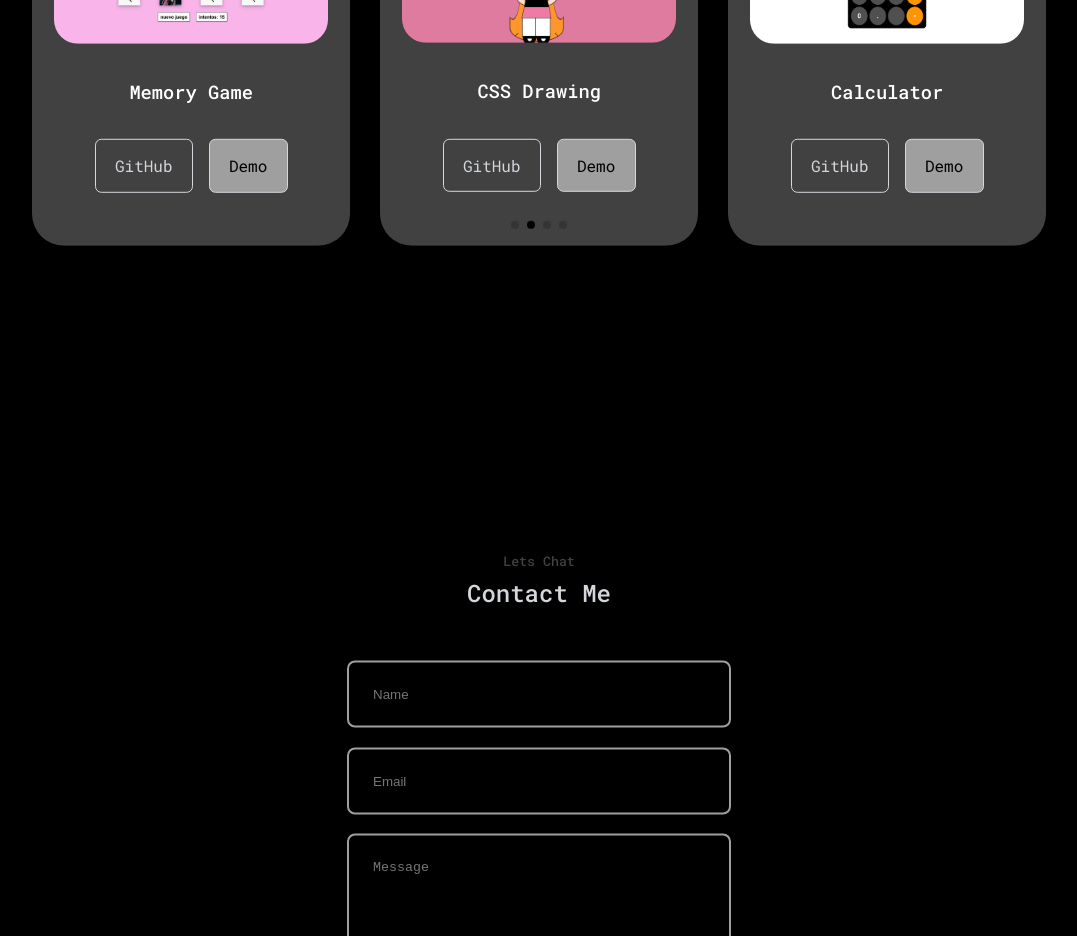
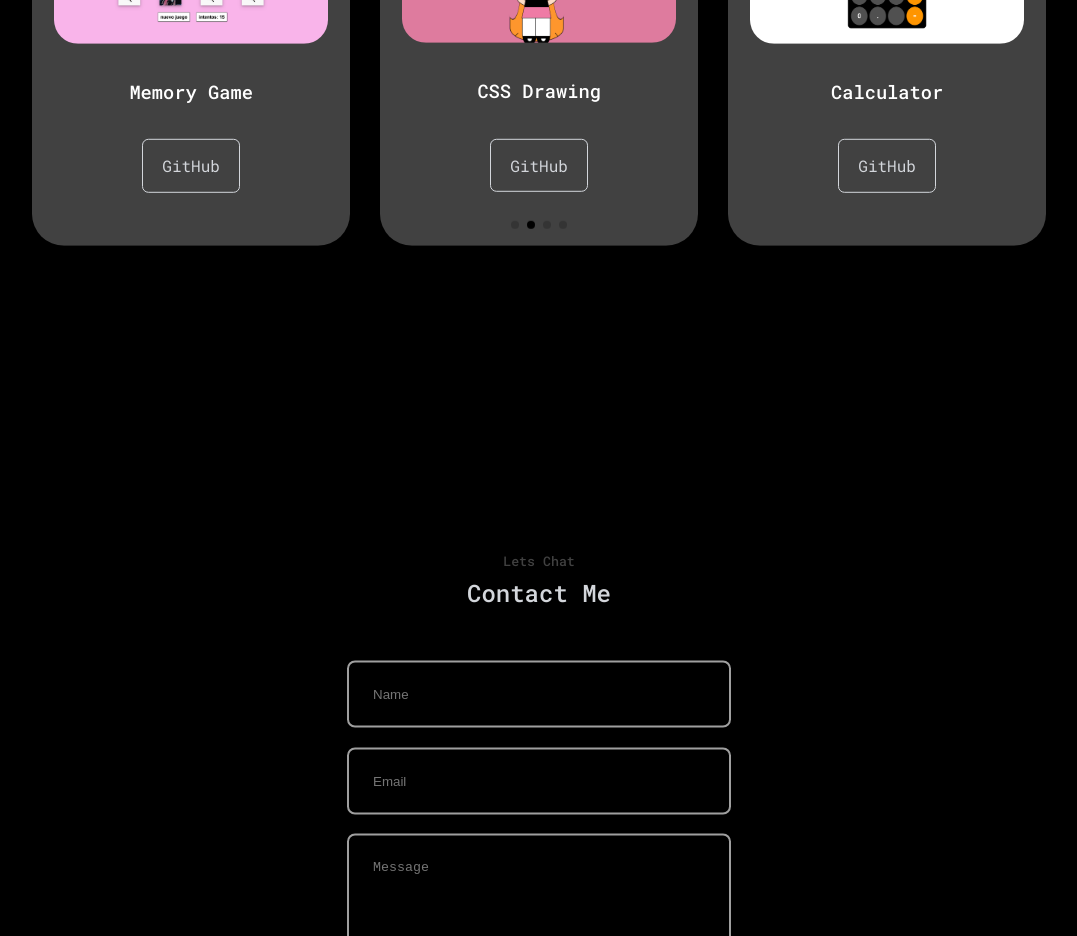
Before and after one commit to stefanoaragoni/portafolio, a React (Vite) app: page / in a window 1280 px wide. Shown: the part 2800-3736 px from the top of the page, without its empty margins (101-1178 px from the left). Built offline with nearby package versions, Linux system fonts and the light colour scheme.

Commit message:
DONE UPDATE

```diff
--- a/src/components/portafolio/Portafolio.jsx
+++ b/src/components/portafolio/Portafolio.jsx
@@ -75,7 +75,6 @@ function Portafolio() {
                                         <h3>{nombre}</h3>
                                         <div className="c_botones">
                                             <a href={git} className="boton" target="_blank" rel="noreferrer">GitHub</a>
-                                            <a href={juan} className="boton boton-primary" target="_blank" rel="noreferrer">Demo</a>
                                         </div>
                                     </SwiperSlide>
                                 ))
```
